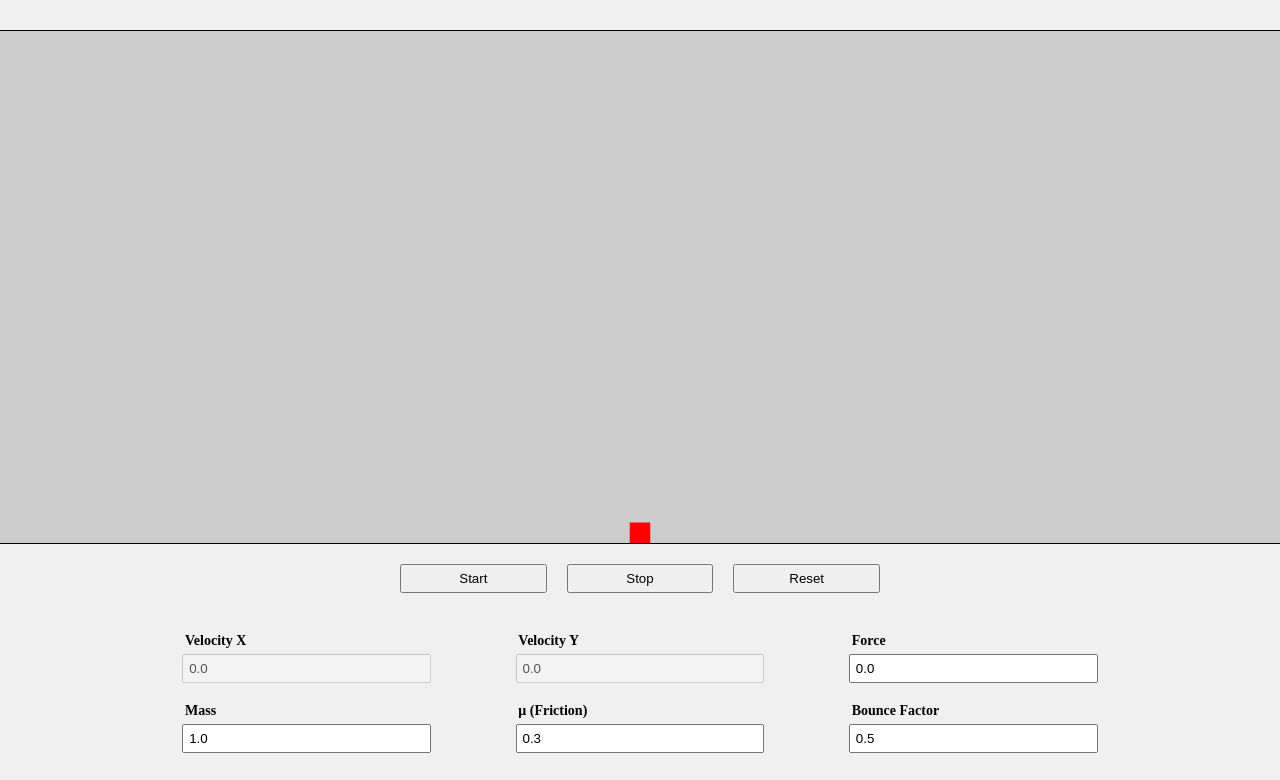
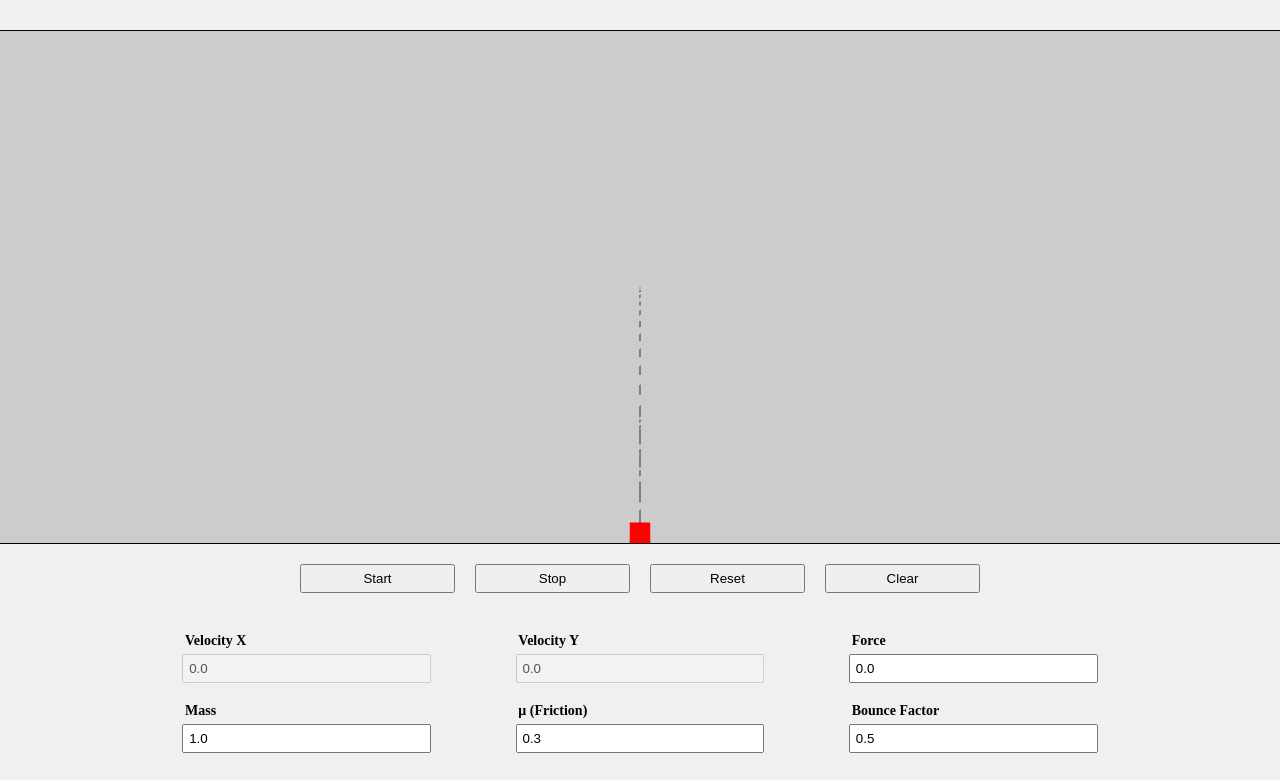
Before and after one commit to mbsaloka/project-ets-grafkom, a plain HTML site: page index.html in a window 1280 px wide. Both pictures are taken after a click on the button "Start". Shown: the top 780 px of the page. Drawn offline with Linux system fonts and the light colour scheme.

Commit message:
feat: add trajectory

```diff
--- a/index.html
+++ b/index.html
@@ -27,11 +27,11 @@
 
     .button-container {
         display: grid;
-        grid-template-columns: 1fr 1fr 1fr;
+        grid-template-columns: 1fr 1fr 1fr 1fr;
         justify-content: center;
         align-items: center;
         margin: 10px;
-        width: 500px;
+        width: 700px;
     }
 
     .input-container {
@@ -114,6 +114,7 @@
     <button id="start-button">Start</button>
     <button id="stop-button">Stop</button>
     <button id="reset-button">Reset</button>
+    <button id="clear-button">Clear</button>
 </div>
 
 <div class="input-container">
@@ -172,6 +173,11 @@
     <div class="checkbox">
         <label for="checkbox-force">Force</label>
         <input id="checkbox-force" type="checkbox" checked />
+    </div>
+
+    <div class="checkbox">
+        <label for="checkbox-trajectory">Trajectory</label>
+        <input id="checkbox-trajectory" type="checkbox" checked />
     </div>
 </div>
 
--- a/script.js
+++ b/script.js
@@ -5,13 +5,17 @@ var colorLoc;
 
 var positions = [];
 var numPositions = 6;
+var numTrajectoryPoints = 0;
 
 var shapeChoosen = "SQUARE";
 var objectSize = 0.2;
 
 var color = vec4(1.0, 0.0, 0.0, 1.0);
 var lineColor = vec4(0.0, 0.0, 1.0, 1.0);
+var trajectoryColor = vec4(0.2, 0.2, 0.2, 1.0);
 var aColor;
+
+var isDrawTrajectory = true;
 
 var uModelViewMatrix;
 var uProjectionMatrix;
@@ -100,6 +104,11 @@ function init()
         simulationState = "RESET";
     });
 
+    var clearButton = document.getElementById("clear-button");
+    clearButton.addEventListener("click", function() {
+        clearTrajectory();
+    });
+
     var massInput = document.getElementById("input-mass");
     massInput.addEventListener("input", function() {
         newMass = parseFloat(massInput.value);
@@ -162,6 +171,16 @@ function init()
             velocityYInput.disabled = false;
             forceInput.disabled = true;
             isUsingForce = false;
+        }
+    });
+
+    var trajectoryCheckbox = document.getElementById("checkbox-trajectory");
+    trajectoryCheckbox.addEventListener("change", function() {
+        if (trajectoryCheckbox.checked) {
+            isDrawTrajectory = true;
+        } else {
+            isDrawTrajectory = false;
+            clearTrajectory();
         }
     });
 
@@ -261,10 +280,20 @@ function render() {
     switch (simulationState) {
         case "START":
             processSimulation();
+            if (isDrawTrajectory) {
+                drawTrajectory();
+            }
             break;
         case "RESET":
             resetSimulation();
             break;
+    }
+
+    if (isDrawTrajectory) {
+        gl.uniform4fv(aColor, trajectoryColor);
+        gl.uniform1f(uThetaLoc, -1.0);
+        gl.uniformMatrix4fv(uModelViewMatrix, false, flatten(mat4()));
+        gl.drawArrays(gl.LINES, numPositions + 2, numTrajectoryPoints);
     }
 
     var translationMatrix = translate(x, y, 0.0);
@@ -357,6 +386,7 @@ function resetSimulation() {
     forceX = 0;
     forceY = 0;
     simulationState = "STOP";
+    clearTrajectory();
 }
 
 function updateSimulationParameters() {
@@ -377,3 +407,17 @@ function updateSimulationParameters() {
     }
 
 }
+
+function drawTrajectory() {
+    if (velocityX != 0 || velocityY != 0) {
+        numTrajectoryPoints++;
+        positions.push(vec4(x, y, 0.0, 1.0));
+        gl.bufferData(gl.ARRAY_BUFFER, flatten(positions), gl.STATIC_DRAW);
+    }
+}
+
+function clearTrajectory() {
+    numTrajectoryPoints = 0;
+    positions = positions.slice(0, numPositions + 2);
+    gl.bufferData(gl.ARRAY_BUFFER, flatten(positions), gl.STATIC_DRAW);
+}
```
